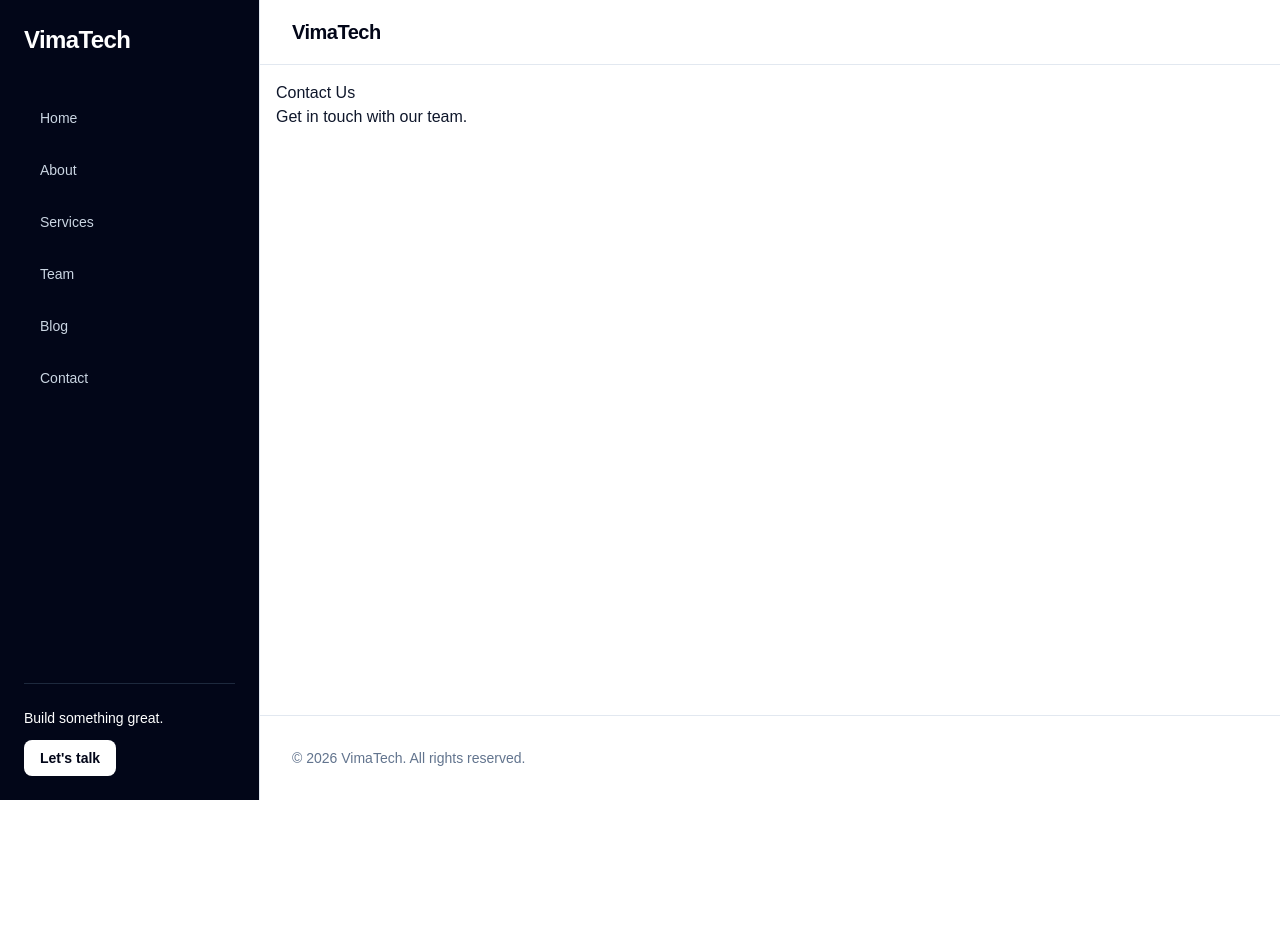
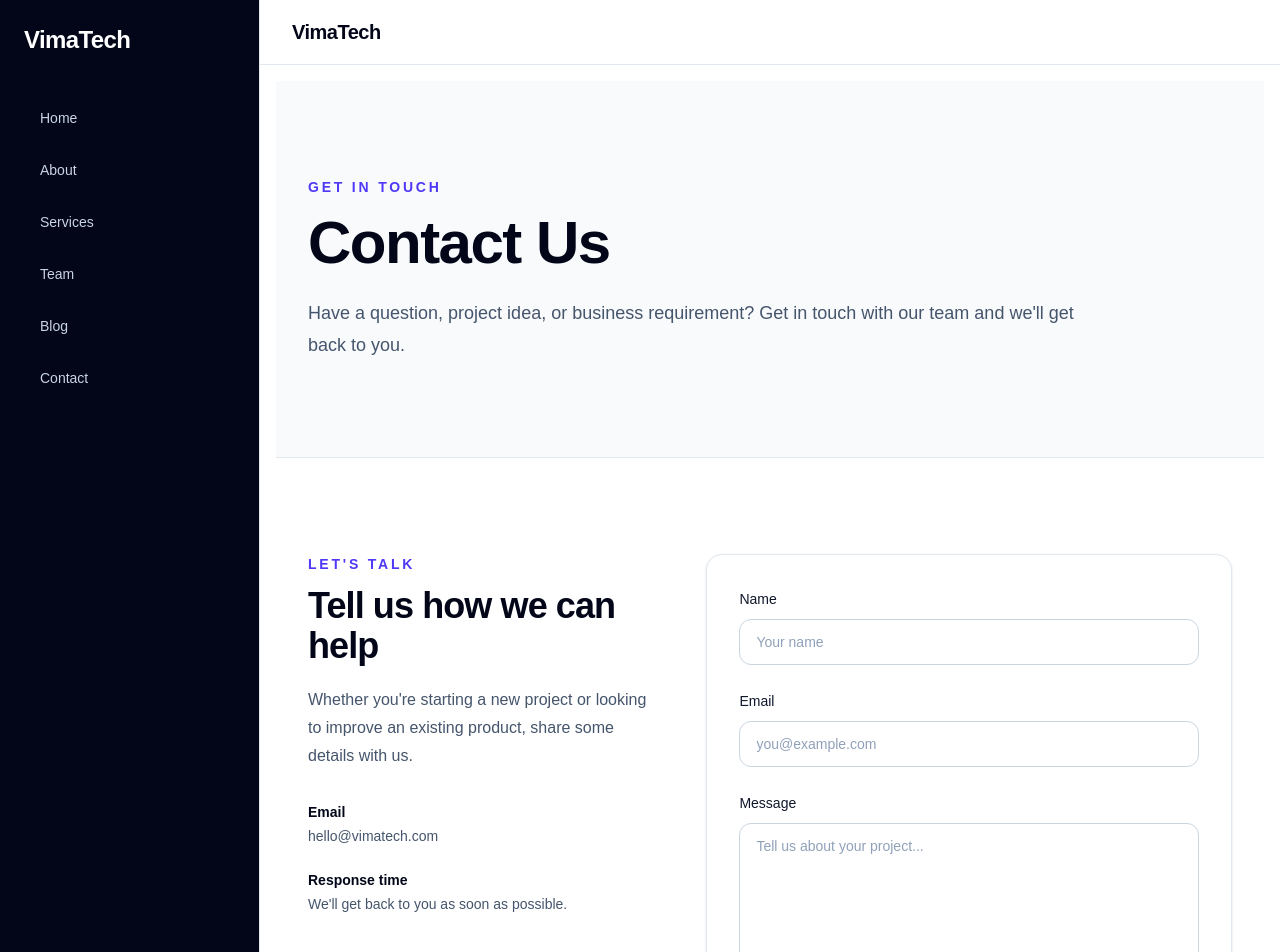
Before and after one commit to manishsinghmf/company-website, a Next.js app: page /contact in a window 1280 px wide. Shown: the top 952 px of the page. Before the commit the page ends 800 px from the top, so only its background shows below. Built offline with nearby package versions, Linux system fonts and the light colour scheme.

Commit message:
Complete UI changes for contact page

```diff
--- a/app/contact/page.tsx
+++ b/app/contact/page.tsx
@@ -1,8 +1,133 @@
 export default function ContactPage() {
   return (
-    <main>
-      <h1>Contact Us</h1>
-      <p>Get in touch with our team.</p>
-    </main>
+    <>
+      <section className="border-b border-slate-200 bg-slate-50">
+        <div className="mx-auto max-w-7xl px-4 py-20 sm:px-6 sm:py-24 lg:px-8">
+          <div className="max-w-3xl">
+            <p className="text-sm font-semibold uppercase tracking-[0.2em] text-indigo-600">
+              Get in touch
+            </p>
+
+            <h1 className="mt-4 text-4xl font-bold tracking-tight text-slate-950 sm:text-5xl lg:text-6xl">
+              Contact Us
+            </h1>
+
+            <p className="mt-6 text-lg leading-8 text-slate-600">
+              Have a question, project idea, or business requirement? Get in
+              touch with our team and we&apos;ll get back to you.
+            </p>
+          </div>
+        </div>
+      </section>
+
+      <section className="bg-white py-20 sm:py-24">
+        <div className="mx-auto grid max-w-7xl gap-12 px-4 sm:px-6 lg:grid-cols-[0.8fr_1.2fr] lg:px-8">
+
+          <div>
+            <p className="text-sm font-semibold uppercase tracking-[0.2em] text-indigo-600">
+              Let&apos;s talk
+            </p>
+
+            <h2 className="mt-3 text-3xl font-bold tracking-tight text-slate-950 sm:text-4xl">
+              Tell us how we can help
+            </h2>
+
+            <p className="mt-5 max-w-xl text-base leading-7 text-slate-600">
+              Whether you&apos;re starting a new project or looking to improve
+              an existing product, share some details with us.
+            </p>
+
+            <div className="mt-8 space-y-6">
+              <div>
+                <h3 className="text-sm font-semibold text-slate-950">
+                  Email
+                </h3>
+
+                <p className="mt-1 text-sm text-slate-600">
+                  hello@vimatech.com
+                </p>
+              </div>
+
+              <div>
+                <h3 className="text-sm font-semibold text-slate-950">
+                  Response time
+                </h3>
+
+                <p className="mt-1 text-sm text-slate-600">
+                  We&apos;ll get back to you as soon as possible.
+                </p>
+              </div>
+            </div>
+          </div>
+
+          <div className="rounded-2xl border border-slate-200 bg-white p-6 shadow-sm sm:p-8">
+            <form className="space-y-6">
+              <div>
+                <label
+                  htmlFor="name"
+                  className="text-sm font-medium text-slate-900"
+                >
+                  Name
+                </label>
+
+                <input
+                  id="name"
+                  name="name"
+                  type="text"
+                  autoComplete="name"
+                  required
+                  className="mt-2 block w-full rounded-xl border border-slate-300 px-4 py-3 text-sm text-slate-900 outline-none transition placeholder:text-slate-400 focus:border-indigo-500 focus:ring-2 focus:ring-indigo-500/20"
+                  placeholder="Your name"
+                />
+              </div>
+
+              <div>
+                <label
+                  htmlFor="email"
+                  className="text-sm font-medium text-slate-900"
+                >
+                  Email
+                </label>
+
+                <input
+                  id="email"
+                  name="email"
+                  type="email"
+                  autoComplete="email"
+                  required
+                  className="mt-2 block w-full rounded-xl border border-slate-300 px-4 py-3 text-sm text-slate-900 outline-none transition placeholder:text-slate-400 focus:border-indigo-500 focus:ring-2 focus:ring-indigo-500/20"
+                  placeholder="you@example.com"
+                />
+              </div>
+
+              <div>
+                <label
+                  htmlFor="message"
+                  className="text-sm font-medium text-slate-900"
+                >
+                  Message
+                </label>
+
+                <textarea
+                  id="message"
+                  name="message"
+                  rows={6}
+                  required
+                  className="mt-2 block w-full resize-y rounded-xl border border-slate-300 px-4 py-3 text-sm text-slate-900 outline-none transition placeholder:text-slate-400 focus:border-indigo-500 focus:ring-2 focus:ring-indigo-500/20"
+                  placeholder="Tell us about your project..."
+                />
+              </div>
+
+              <button
+                type="submit"
+                className="w-full rounded-xl bg-indigo-600 px-5 py-3 text-sm font-semibold text-white transition hover:bg-indigo-700 focus:outline-none focus:ring-2 focus:ring-indigo-500 focus:ring-offset-2"
+              >
+                Send message
+              </button>
+            </form>
+          </div>
+        </div>
+      </section>
+    </>
   );
 }
--- a/app/services/page.tsx
+++ b/app/services/page.tsx
@@ -6,7 +6,6 @@ export default async function ServicesPage() {
 
   return (
     <>
-      {/* Hero */}
       <section className="border-b border-slate-200 bg-slate-50">
         <div className="mx-auto max-w-7xl px-4 py-20 sm:px-6 sm:py-24 lg:px-8">
           <div className="max-w-3xl">
@@ -26,7 +25,6 @@ export default async function ServicesPage() {
         </div>
       </section>
 
-      {/* Services */}
       <section className="bg-white py-20 sm:py-24">
         <div className="mx-auto max-w-7xl px-4 sm:px-6 lg:px-8">
           <div className="max-w-2xl">
```
